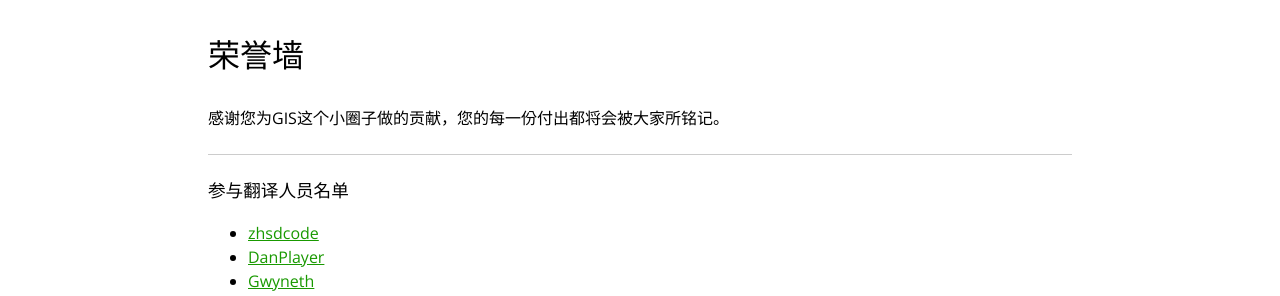
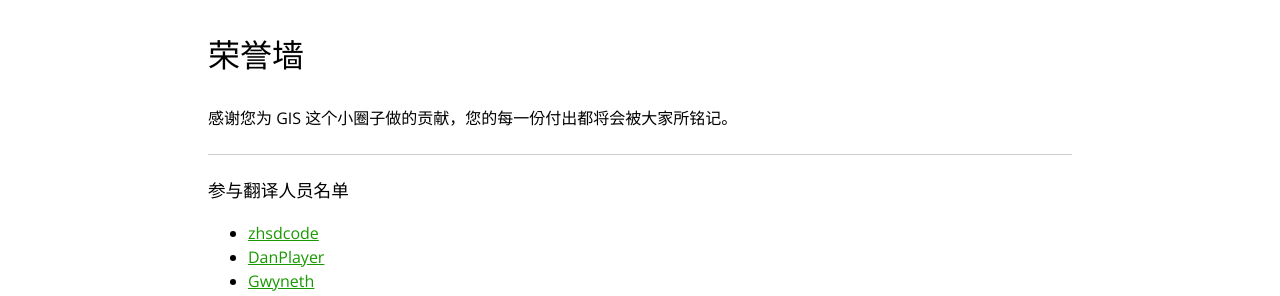
Before and after one commit to NICEXAI/leaflet_zh, a Jekyll site: the page built from honor.md, in a window 1280 px wide. Shown: the part 343-639 px from the top of the page. Built offline with Jekyll 4.4.1, drawn with Linux system fonts in a browser that asks for light colours.

Commit message:
docs: 对中文网首页内的文档进行二次校正

```diff
--- a/honor.md
+++ b/honor.md
@@ -6,7 +6,7 @@
 
 ## 荣誉墙
 
-感谢您为GIS这个小圈子做的贡献，您的每一份付出都将会被大家所铭记。
+感谢您为 GIS 这个小圈子做的贡献，您的每一份付出都将会被大家所铭记。
 
 <hr/>
 #### 参与翻译人员名单
--- a/index.html
+++ b/index.html
@@ -109,8 +109,8 @@
         <h3>自定义特性</h3>
 
         <ul>
-            <li>纯CSS3弹出窗口和控件, <span class="quiet">可以轻松重置样式</span></li>
-            <li>基于图像和HTML的标记</li>
+            <li>纯 CSS3 弹出窗口和控件, <span class="quiet">可以轻松重置样式</span></li>
+            <li>基于图像和 HTML 的标记</li>
             <li><span class="quiet">接口简单的</span> 自定义地图图层和控件</li>
             <li>自定义地图投影 <span class="quiet">(with <code>EPSG:3857/4326/3395</code> 开箱即用)</span></li>
             <li>强大的 OOP 设计 <span class="quiet">可扩展现有的类</span></li>
@@ -121,7 +121,7 @@
         <h3>性能特性</h3>
 
         <ul>
-            <li>移动设备上硬件加速 <span class="quiet"> 像原生APP一样流畅</span></li>
+            <li>移动设备上硬件加速 <span class="quiet"> 像原生 APP 一样流畅</span></li>
             <li>使用 CSS3 特性 <span class="quiet">实现真正平滑的平移和缩放</span></li>
             <li>快速的动态剪切和简化功能的智能折线/多边形渲染</li>
             <li>模块化构建<span class="quiet"> 避免不必要的功能</span></li>
```
